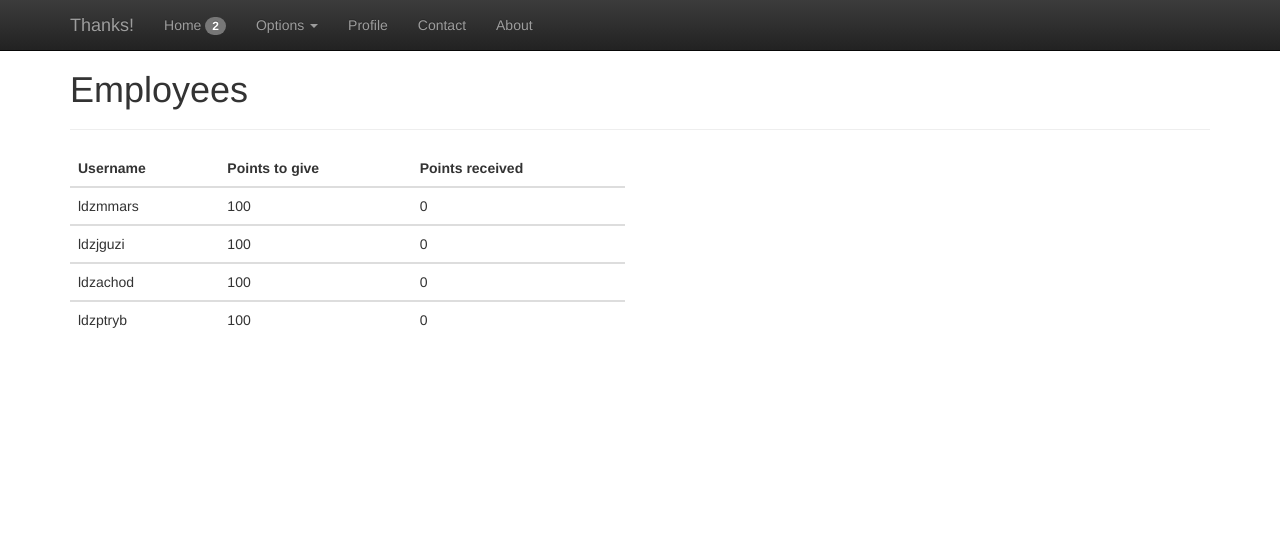
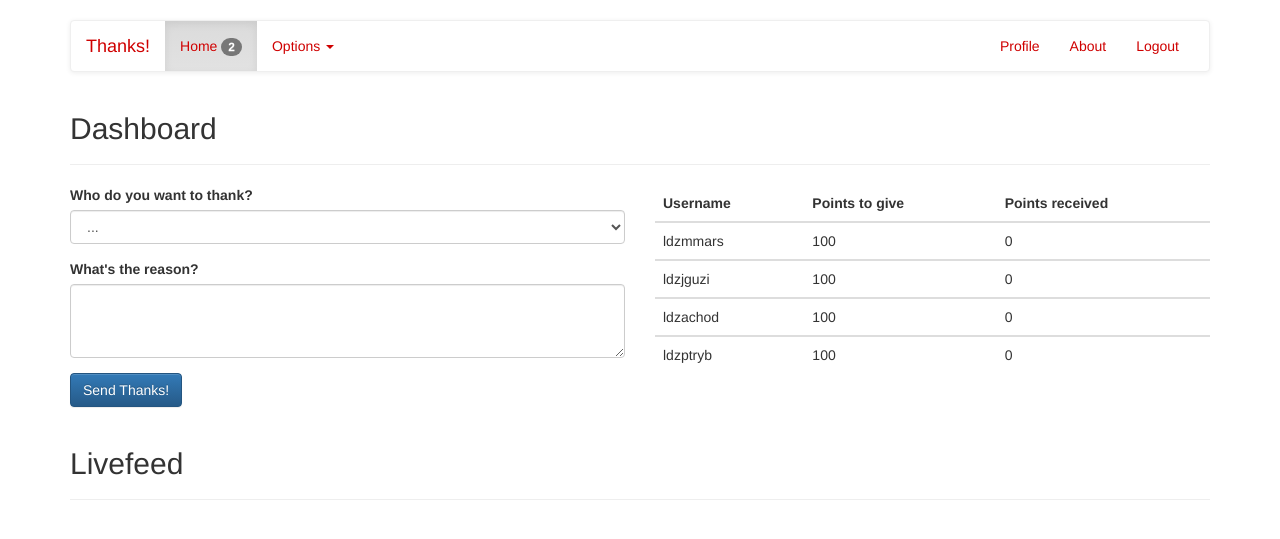
Before and after one commit to pawt/thanks, a Django app: page / in a window 1280 px wide. Shown: the top 539 px of the page. Run offline with Django 3.2, Linux system fonts and the light colour scheme; data comes from the database, SQL or seed files in the repository; some libraries are stand-ins or nearby versions.

Commit message:
Changed css for the mainpage.html

```diff
--- a/static/css/main.css
+++ b/static/css/main.css
@@ -1,3 +1,102 @@
-.page-header {
-	margin-top: 70px;
+body { padding-top: 20px; padding-bottom: 20px; }
+
+/* navbar */
+
+.navbar {
+	background-image: none;
 }
+.navbar-default {
+  background-color: #ffffff;
+  border-color: #efefef;
+}
+.navbar-default .navbar-brand {
+  color: #cf0000;
+}
+.navbar-default .navbar-brand:hover,
+.navbar-default .navbar-brand:focus {
+  color: #cf0000;
+}
+.navbar-default .navbar-text {
+  color: #cf0000;
+}
+.navbar-default .navbar-nav > li > a {
+  color: #cf0000;
+}
+.navbar-default .navbar-nav > li > a:hover,
+.navbar-default .navbar-nav > li > a:focus {
+  color: #cf0000;
+}
+.navbar-default .navbar-nav > li > .dropdown-menu {
+  background-color: #ffffff;
+}
+.navbar-default .navbar-nav > li > .dropdown-menu > li > a {
+  color: #cf0000;
+}
+.navbar-default .navbar-nav > li > .dropdown-menu > li > a:hover,
+.navbar-default .navbar-nav > li > .dropdown-menu > li > a:focus {
+  color: #cf0000;
+  background-color: #efefef;
+}
+.navbar-default .navbar-nav > li > .dropdown-menu > li > .divider {
+  background-color: #efefef;
+}
+.navbar-default .navbar-nav .open .dropdown-menu > .active > a,
+.navbar-default .navbar-nav .open .dropdown-menu > .active > a:hover,
+.navbar-default .navbar-nav .open .dropdown-menu > .active > a:focus {
+  color: #cf0000;
+  background-color: #efefef;
+}
+.navbar-default .navbar-nav > .active > a,
+.navbar-default .navbar-nav > .active > a:hover,
+.navbar-default .navbar-nav > .active > a:focus {
+  color: #cf0000;
+  background-color: #efefef;
+}
+.navbar-default .navbar-nav > .open > a,
+.navbar-default .navbar-nav > .open > a:hover,
+.navbar-default .navbar-nav > .open > a:focus {
+  color: #cf0000;
+  background-color: #efefef;
+}
+.navbar-default .navbar-toggle {
+  border-color: #efefef;
+}
+.navbar-default .navbar-toggle:hover,
+.navbar-default .navbar-toggle:focus {
+  background-color: #efefef;
+}
+.navbar-default .navbar-toggle .icon-bar {
+  background-color: #cf0000;
+}
+.navbar-default .navbar-collapse,
+.navbar-default .navbar-form {
+  border-color: #cf0000;
+}
+.navbar-default .navbar-link {
+  color: #cf0000;
+}
+.navbar-default .navbar-link:hover {
+  color: #cf0000;
+}
+
+@media (max-width: 767px) {
+  .navbar-default .navbar-nav .open .dropdown-menu > li > a {
+    color: #cf0000;
+  }
+  .navbar-default .navbar-nav .open .dropdown-menu > li > a:hover,
+  .navbar-default .navbar-nav .open .dropdown-menu > li > a:focus {
+    color: #cf0000;
+  }
+  .navbar-default .navbar-nav .open .dropdown-menu > .active > a,
+  .navbar-default .navbar-nav .open .dropdown-menu > .active > a:hover,
+  .navbar-default .navbar-nav .open .dropdown-menu > .active > a:focus {
+    color: #cf0000;
+    background-color: #efefef;
+  }
+}
+
+/* vertical-resize only text area */
+
+.vresize {
+  resize: vertical;
+}
--- a/thanks/templates/thanks/mainpage.html
+++ b/thanks/templates/thanks/mainpage.html
@@ -34,9 +34,10 @@
 
   <body>
 
+  <div class="container">
     <!-- Fixed navbar -->
-    <nav class="navbar navbar-inverse navbar-fixed-top">
-      <div class="container">
+    <nav class="navbar navbar-default">
+      <div class="container-fluid">
         <div class="navbar-header">
           <button type="button" class="navbar-toggle collapsed" data-toggle="collapse" data-target="#navbar" aria-expanded="false" aria-controls="navbar">
             <span class="sr-only">Toggle navigation</span>
@@ -47,8 +48,8 @@
           <a class="navbar-brand">Thanks!</a>
         </div>
         <div id="navbar" class="navbar-collapse collapse">
-          <ul class="nav navbar-nav">
-          <li><a href="#">Home <span class="badge">2</span></a></li>
+          <ul class="nav navbar-nav navbar-left">
+	          <li class="active"><a href="#">Home <span class="badge">2</span></a></li>
 	            <li class="dropdown">
 	            	<a href="#" class="dropdown-toggle" data-toggle="dropdown" role="button" aria-haspopup="true" aria-expanded="false">Options <span class="caret"></span></a>
 	              	<ul class="dropdown-menu">
@@ -58,21 +59,40 @@
 	                	<li><a href="#">Separated link</a></li>
 	              	</ul>
 	            </li>
+          </ul>
+          <ul class="nav navbar-nav navbar-right">
             <li><a href="#contact">Profile</a></li>
-            <li><a href="#contact">Contact</a></li>
-            <li><a href="#about">About</a></li>
+            <li><a href="#contact">About</a></li>
+            <li><a href="#about">Logout</a></li>
           </ul>
         </div><!--/.nav-collapse -->
-      </div>
+       </div><!--/.container-fluid -->
     </nav>
 
-    <div class="container theme-showcase" role="main">
-
     <div class="page-header">
-        <h1>Employees</h1>
+    	<h2>Dashboard</h2>
     </div>
 
 	<div class="row">
+	  <div class="col-md-6">
+		<form>
+		  <div class="form-group">
+		    <label for="exampleSelect1">Who do you want to thank?</label>
+		    <select class="form-control" id="exampleSelect1">
+		      <option>...</option>
+		      {% for employee in employees %}
+		      	<option>{{ employee }}</option>
+		      {% endfor %}
+		    </select>
+		  </div>
+		  <div class="form-group">
+		    <label for="exampleTextarea">What's the reason?</label>
+		    <textarea class="form-control vresize" id="exampleTextarea" rows="3"></textarea>
+		  </div>
+		  <button type="submit" class="btn btn-primary">Send Thanks!</button>
+		</form>
+	  </div>
+
       <div class="col-md-6">
           <table class="table">
             <thead>
@@ -94,5 +114,12 @@
           </table>
         </div>
       </div>
+
+
+	    <div class="page-header">
+	    	<h2>Livefeed</h2>
+	    </div>
+
+    </div>
   </body>
 </html>
```
Lines whose indentation alone changed are shown as unchanged.
